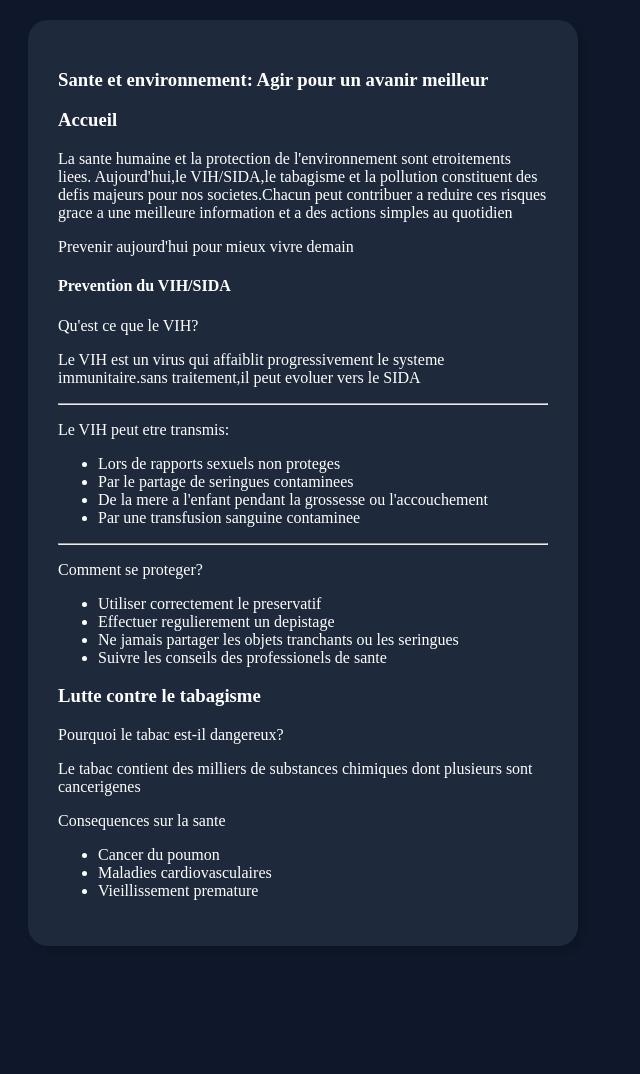
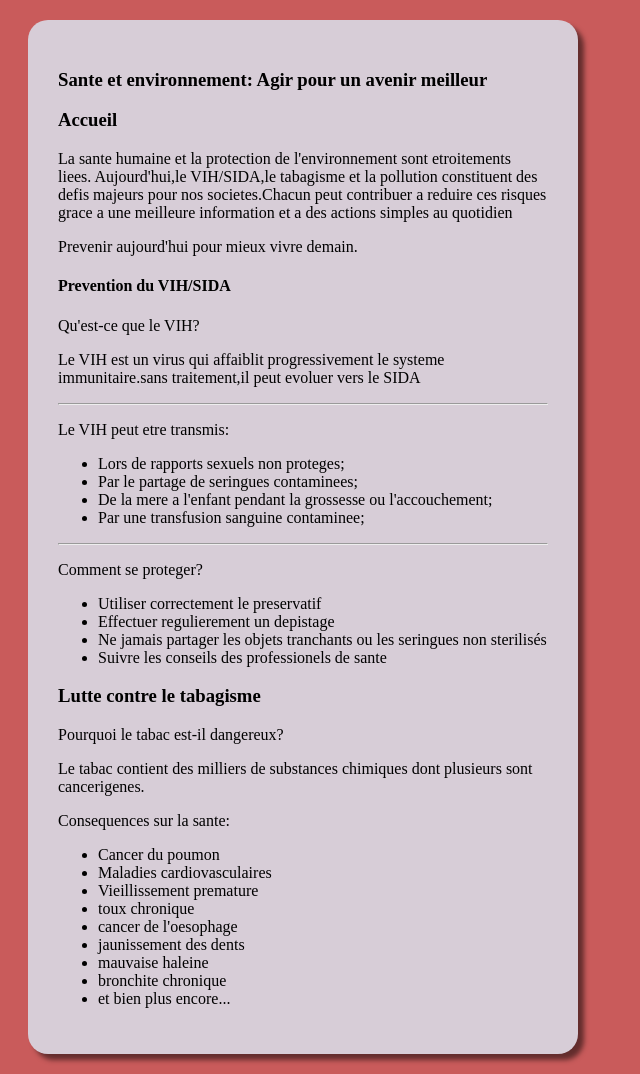
Before and after one commit to andyluscode/ProjetGroupe, a plain HTML site: page index.html in a window 1280 px wide. Shown: the whole page, without its empty margins (0-640 px from the left). Before the commit the page ends 966 px from the top, so only its background shows below. Drawn offline with Linux system fonts and the light colour scheme.

Commit message:
Claudia bilolo

```diff
--- a/index.html
+++ b/index.html
@@ -8,44 +8,50 @@
 </head>
 <body>
   <div class="pp">
-    <h3>Sante et environnement: Agir pour un avanir meilleur</h3>
+    <h3>Sante et environnement: Agir pour un avenir meilleur</h3>
 
       <h3>Accueil</h3>
       <p>La sante humaine et la protection de l'environnement sont etroitements liees. Aujourd'hui,le VIH/SIDA,le tabagisme et la pollution constituent des defis majeurs pour nos societes.Chacun peut contribuer a reduire ces risques grace a une meilleure information et a des actions simples au quotidien</p>
 
-      <p class="bpage">Prevenir aujourd'hui pour mieux vivre demain</p>
+      <p class="bpage">Prevenir aujourd'hui pour mieux vivre demain.</p>
 
     <h4>Prevention du VIH/SIDA</h4>
-     <p>Qu'est ce que le VIH?</p>
+     <p>Qu'est-ce que le VIH?</p>
      <p>Le VIH est un virus qui affaiblit progressivement le systeme immunitaire.sans traitement,il peut evoluer vers le SIDA</p>
 
      <hr>
       <p>Le VIH peut etre transmis:</p>
       <ul>
-        <li>Lors de rapports sexuels non proteges</li>
-        <li>Par le partage de seringues contaminees </li>
-        <li>De la mere a l'enfant pendant la grossesse ou l'accouchement</li>
-        <li>Par une transfusion sanguine contaminee</li>
+        <li>Lors de rapports sexuels non proteges;</li>
+        <li>Par le partage de seringues contaminees; </li>
+        <li>De la mere a l'enfant pendant la grossesse ou l'accouchement;</li>
+        <li>Par une transfusion sanguine contaminee;</li>
       </ul>
       <hr>
       <p>Comment se proteger?</p>
       <ul>
         <li>Utiliser correctement le preservatif</li>
         <li>Effectuer regulierement un depistage</li>
-        <li>Ne jamais partager les objets tranchants ou les seringues</li>
+        <li>Ne jamais partager les objets tranchants ou les seringues non sterilisés</li>
         <li>Suivre les conseils des professionels de sante</li>
       </ul>
 
       <h3>Lutte contre le tabagisme</h3>
       <p>Pourquoi le tabac est-il dangereux?</p>
-      <p>Le tabac contient des milliers de substances chimiques dont plusieurs sont cancerigenes</p>
+      <p>Le tabac contient des milliers de substances chimiques dont plusieurs sont cancerigenes.</p>
 
 
-      <p>Consequences sur la sante</p>
+      <p>Consequences sur la sante:</p>
       <ul>
         <li>Cancer du poumon</li>
         <li>Maladies cardiovasculaires</li>
         <li>Vieillissement premature</li>
+        <li>toux chronique</li>
+        <li>cancer de l'oesophage</li>
+        <li>jaunissement des dents</li>
+        <li>mauvaise haleine</li>
+        <li>bronchite chronique</li>
+        <li>et bien plus encore...</li>
       </ul>
 
 
--- a/style.css
+++ b/style.css
@@ -1,13 +1,13 @@
 .pp{
     box-sizing: border-box;
-    box-shadow: 6px 6px 5px rgba(0, 0, 0, 0.1);
+    box-shadow: 6px 6px 5px rgba(0, 0, 0, 0.509);
     padding: 30px;
     width: 550px;
-    background-color: #1E293B;
+    background-color: #d7cdd7;
     border-radius: 20px;
     margin: 20px;
 }
 body{
-    background-color: #0F172A;
-    color: white;
+    background-color: #bd3434ce;
+    color:black(12, 59, 88, 0.151);
 }
```
